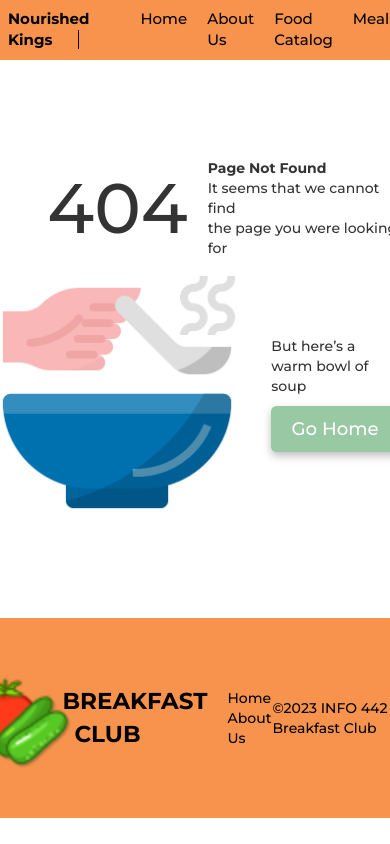
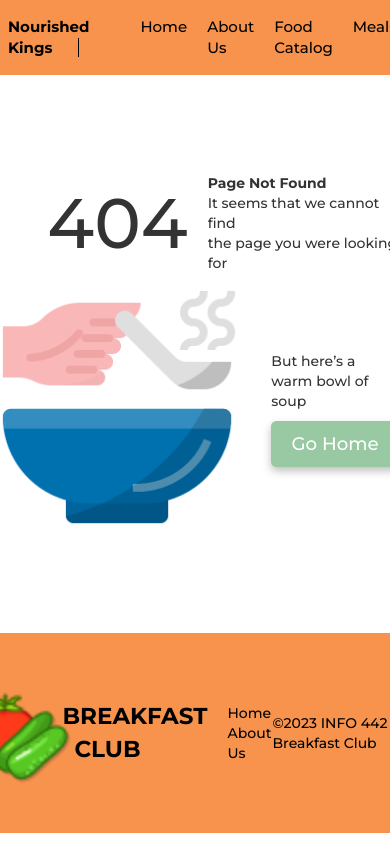
Before and after one commit to UW-INFO442-SP23/breakfast-club, a React (Create React App) app: page /404 in a window 390 px wide. Shown: the top 844 px of the page. Built offline with nearby package versions, Linux system fonts and the light colour scheme; the HTML template or start-up script is replaced by a standard one.

Commit message:
continue style improve

```diff
--- a/src/index.css
+++ b/src/index.css
@@ -4,12 +4,6 @@
   height: 75px;
   display: flex;
   flex-direction: row;
-  width: 100%;
-  /*border-bottom: 2px black solid; */
-}
-
-.topNav {
-  margin-right: 25px;
 }
 
 .topNav img {
@@ -30,8 +24,7 @@
 .nav ul {
   list-style: none;
   display: flex;
-  padding: 0;
-
+  padding: 10;
 }
 
 .nav li {
@@ -78,6 +71,11 @@
     font-family: 'Montserrat';
     border-right: thin solid black;
     padding-right: 25px;
+  }
+
+  .nav {
+    position: relative;
+    top: 4px
   }
 
   .nav ul {
@@ -133,6 +131,11 @@
     padding-right: 25px;
   }
 
+  .nav {
+    position: relative;
+    top: 8px
+  }
+
   .nav ul {
     list-style: none;
     display: flex;
@@ -181,6 +184,57 @@
     font-family: 'Montserrat';
     border-right: thin solid black;
     padding-right: 25px;
+    position: relative;
+    top: 8px;
+  }
+
+  .nav ul {
+    list-style: none;
+    padding: 0;
+  }
+
+  .nav li {
+    margin-right: 20px;
+    font-size: 15px;
+  }
+
+  .nav a {
+    text-decoration: none;
+    color: black;
+    font-family: 'Montserrat';
+  }
+
+  .nav li.active {
+    font-weight: bold;
+  }
+}
+
+@media (max-width: 656px) {
+  .navbar-container {
+    background-color: #F7934C;
+    padding: 8px;
+    height: 75px;
+  }
+
+  .topNav {
+    margin-right: 25px;
+  }
+
+  .topNav img {
+    height: 3rem;
+    width: 3rem;
+    display: none;
+  }
+
+  .site-title {
+    font-size: 15px;
+    color: black;
+    text-decoration: none;
+    font-weight: bold;
+    font-family: 'Montserrat';
+    padding-right: 25px;
+    position: relative;
+    top: 8px;
   }
 
   .nav ul {
```
